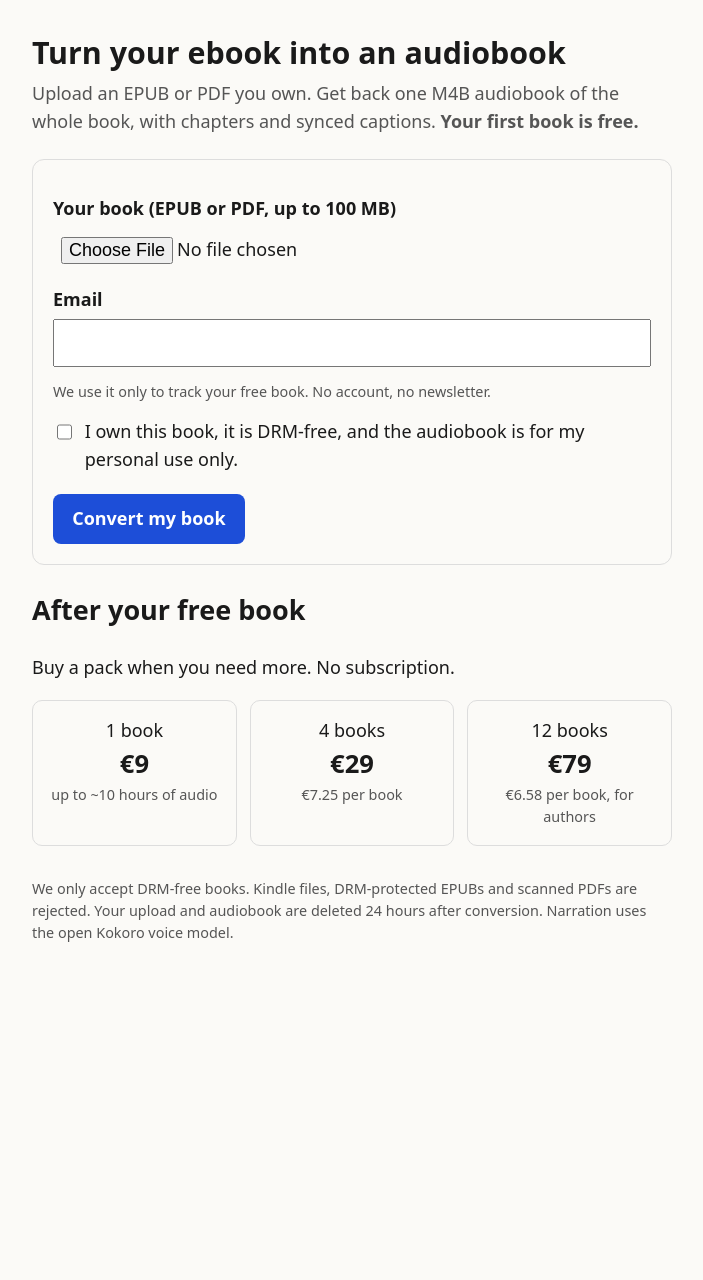
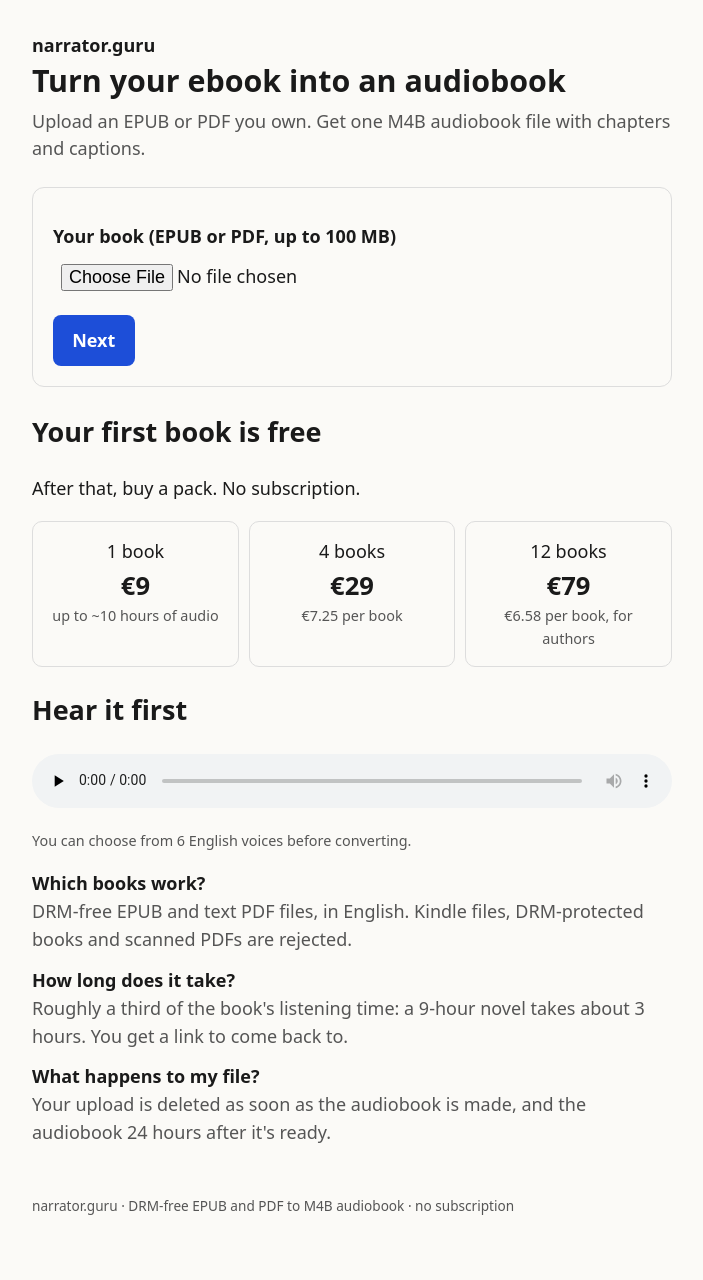
Before and after one commit to CarlosVitorino/ebook-to-audiobook-web-converter, a FastAPI app: page / in a window 1280 px wide. Shown: the whole page, without its empty margins (288-991 px from the left). Before the commit the page ends 942 px from the top, so only its background shows below. Run offline with FastAPI, Linux system fonts and the light colour scheme.

Commit message:
Phase A: upload, choose what to narrate (sections + voice), confirm
Co-Authored-By: Claude Opus 5.5 <noreply@anthropic.com>

```diff
--- a/app/main.py
+++ b/app/main.py
@@ -1,6 +1,11 @@
-"""The whole web app: one form, a status page, downloads, and the fake-door pack button."""
+"""The whole web app: upload, choose what to narrate, confirm, status page, downloads, fake-door packs.
+
+An upload becomes a job with status 'draft', owned by a cookie, until the user
+confirms it. Drafts nobody confirms are deleted after DRAFT_HOURS.
+"""
 import os
 import re
+import secrets
 import shutil
 import sqlite3
 import threading
@@ -11,15 +16,19 @@ from contextlib import contextmanager
 
 from fastapi import FastAPI, File, Form, Request, UploadFile
 from fastapi.responses import FileResponse, HTMLResponse, RedirectResponse
+from fastapi.staticfiles import StaticFiles
 from fastapi.templating import Jinja2Templates
 
+from . import sections as S
 from .extract import RejectedBook, book_title, check_extension, extract
-from .narrate import narrate
+from .narrate import VOICE, VOICE_IDS, VOICES, narrate
 
 DATA = os.environ.get("DATA_DIR", os.path.join(os.path.dirname(__file__), "..", "data"))
 KEEP_HOURS = float(os.environ.get("KEEP_HOURS", "24"))
+DRAFT_HOURS = float(os.environ.get("DRAFT_HOURS", "2"))
 MAX_MB = int(os.environ.get("MAX_UPLOAD_MB", "100"))
 MAX_CHARS = int(os.environ.get("MAX_CHARS", "1500000"))
+COOKIE = "nid"
 
 PACKS = [
     {"id": "one", "name": "1 book", "price": "€9", "note": "up to ~10 hours of audio"},
@@ -31,7 +40,12 @@ os.makedirs(os.path.join(DATA, "jobs"), exist_ok=True)
 DB = os.path.join(DATA, "app.db")
 
 app = FastAPI()
-templates = Jinja2Templates(directory=os.path.join(os.path.dirname(__file__), "templates"))
+HERE = os.path.dirname(__file__)
+app.mount("/static", StaticFiles(directory=os.path.join(HERE, "static")), name="static")
+templates = Jinja2Templates(directory=os.path.join(HERE, "templates"))
+templates.env.filters["duration"] = lambda s: (
+    f"{int(s // 3600)} h {int(s % 3600 // 60)} min" if s >= 3600 else f"{max(1, round(s / 60))} min"
+)
 
 
 @contextmanager
@@ -56,6 +70,10 @@ with db() as con:
         CREATE TABLE IF NOT EXISTS events (ts REAL, email TEXT, kind TEXT, detail TEXT);
         """
     )
+    have = {r["name"] for r in con.execute("PRAGMA table_info(jobs)")}
+    for col in ("owner TEXT", "voice TEXT"):
+        if col.split()[0] not in have:
+            con.execute(f"ALTER TABLE jobs ADD COLUMN {col}")
     # Jobs interrupted by a restart go back in the queue.
     con.execute("UPDATE jobs SET status='queued', progress=0 WHERE status='working'")
 
@@ -69,46 +87,48 @@ def norm_email(email: str) -> str:
     return email.strip().lower()
 
 
-# ---------- pages ----------
+def folder(job_id: str) -> str:
+    return os.path.join(DATA, "jobs", job_id)
+
+
+def page(request: Request, name: str, ctx: dict, status_code: int = 200, owner: str | None = None):
+    resp = templates.TemplateResponse(request, name, {"packs": PACKS, "max_mb": MAX_MB, "keep": KEEP_HOURS, **ctx}, status_code=status_code)
+    if owner:
+        resp.set_cookie(COOKIE, owner, max_age=30 * 86400, httponly=True, samesite="lax")
+    return resp
+
+
+def draft_for(request: Request, job_id: str):
+    """The draft, if it exists and belongs to whoever is asking."""
+    owner = request.cookies.get(COOKIE)
+    if not owner or not re.fullmatch(r"[0-9a-f]{12}", job_id):
+        return None
+    with db() as con:
+        return con.execute(
+            "SELECT * FROM jobs WHERE id=? AND owner=? AND status='draft'", (job_id, owner)
+        ).fetchone()
+
+
+def summary(sections: list[dict]) -> dict:
+    chars = S.included_chars(sections)
+    return {"chars": chars, "seconds": S.audio_seconds(chars), "credits": S.credits(chars)}
+
+
+# ---------- step 1: landing page and upload ----------
 
 
 @app.get("/", response_class=HTMLResponse)
 def home(request: Request):
-    return templates.TemplateResponse(request, "home.html", {"packs": PACKS, "max_mb": MAX_MB})
+    return page(request, "home.html", {"sample": VOICE})
 
 
-@app.post("/convert", response_class=HTMLResponse)
-async def convert(
-    request: Request,
-    book: UploadFile = File(...),
-    email: str = Form(...),
-    owns: bool = Form(False),
-):
-    email = norm_email(email)
+@app.post("/upload", response_class=HTMLResponse)
+async def upload(request: Request, book: UploadFile = File(...)):
+    owner = request.cookies.get(COOKIE) or secrets.token_hex(16)
 
     def again(msg):
-        log(email, "rejected", msg)
-        return templates.TemplateResponse(
-            request, "home.html", {"packs": PACKS, "max_mb": MAX_MB, "error": msg, "email": email},
-            status_code=400,
-        )
-
-    if not re.fullmatch(r"[^@\s]+@[^@\s]+\.[^@\s]+", email):
-        return again("Please enter a valid email address.")
-    if not owns:
-        return again("Please confirm you own this DRM-free book and it is for personal use.")
-
-    with db() as con:
-        used = con.execute(
-            "SELECT id FROM jobs WHERE email=? AND status NOT IN ('rejected','failed') LIMIT 1",
-            (email,),
-        ).fetchone()
-    if used:
-        log(email, "second_book_attempt", book.filename or "")
-        return templates.TemplateResponse(
-            request, "pricing.html", {"packs": PACKS, "email": email, "first_job": used["id"]},
-            status_code=402,
-        )
+        log("", "rejected", msg)
+        return page(request, "home.html", {"sample": VOICE, "error": msg}, 400, owner)
 
     try:
         ext = check_extension(book.filename or "")
@@ -116,7 +136,7 @@ async def convert(
         return again(str(e))
 
     job_id = uuid.uuid4().hex[:12]
-    jobdir = os.path.join(DATA, "jobs", job_id)
+    jobdir = folder(job_id)
     os.makedirs(jobdir)
     src = os.path.join(jobdir, "source" + ext)
     size = 0
@@ -136,24 +156,134 @@ async def convert(
     chars = sum(len(c.text) for c in chapters)
     if chars > MAX_CHARS:
         shutil.rmtree(jobdir)
-        return again(f"This book is too long for the preview ({chars:,} characters).")
+        return again(f"This book is too long for us right now ({chars:,} characters).")
 
+    S.save(jobdir, S.initial(chapters))
     title = book_title(src, ext, os.path.splitext(book.filename)[0])
     with db() as con:
         con.execute(
-            "INSERT INTO jobs (id,email,filename,format,title,chars,status,created) "
-            "VALUES (?,?,?,?,?,?,?,?)",
-            (job_id, email, book.filename, ext[1:], title, chars, "queued", time.time()),
+            "INSERT INTO jobs (id,filename,format,title,chars,status,created,owner,voice) "
+            "VALUES (?,?,?,?,?,?,?,?,?)",
+            (job_id, book.filename, ext[1:], title, chars, "draft", time.time(), owner, VOICE),
         )
-    log(email, "upload", f"{job_id} {ext[1:]} {chars} chars {len(chapters)} chapters")
+    log("", "upload", f"{job_id} {ext[1:]} {chars} chars {len(chapters)} sections")
+    resp = RedirectResponse(f"/drafts/{job_id}", status_code=303)
+    resp.set_cookie(COOKIE, owner, max_age=30 * 86400, httponly=True, samesite="lax")
+    return resp
+
+
+# ---------- step 2: choose what to narrate, and the voice ----------
+
+
+@app.get("/drafts/{job_id}", response_class=HTMLResponse)
+def choose(request: Request, job_id: str):
+    job = draft_for(request, job_id)
+    if not job:
+        return gone(request)
+    secs = S.load(folder(job_id))
+    return page(request, "choose.html", {
+        "job": job, "sections": secs, "voices": VOICES, **summary(secs),
+        "cps": S.CHARS_PER_SECOND, "per_credit": S.CHARS_PER_CREDIT,
+    })
+
+
+@app.post("/drafts/{job_id}", response_class=HTMLResponse)
+async def choose_save(request: Request, job_id: str):
+    job = draft_for(request, job_id)
+    if not job:
+        return gone(request)
+    form = await request.form()
+    secs = S.load(folder(job_id))
+    for i, s in enumerate(secs):
+        s["include"] = form.get(f"include_{i}") == "on"
+        # Textareas are only enabled (and so only posted) once the user opens them.
+        if f"text_{i}" in form:
+            s["text"] = S.clean_edit(form[f"text_{i}"])
+        if not s["text"]:
+            s["include"] = False
+    voice = form.get("voice") if form.get("voice") in VOICE_IDS else VOICE
+    S.save(folder(job_id), secs)
+    with db() as con:
+        con.execute("UPDATE jobs SET voice=? WHERE id=?", (voice, job_id))
+    if not S.chapters(secs):
+        return page(request, "choose.html", {
+            "job": job, "sections": secs, "voices": VOICES, **summary(secs),
+            "cps": S.CHARS_PER_SECOND, "per_credit": S.CHARS_PER_CREDIT,
+            "error": "Tick at least one section to narrate.",
+        }, 400)
+    return RedirectResponse(f"/drafts/{job_id}/confirm", status_code=303)
+
+
+# ---------- step 3: confirm (email + ownership; sign-in and payment come later) ----------
+
+
+@app.get("/drafts/{job_id}/confirm", response_class=HTMLResponse)
+def confirm(request: Request, job_id: str):
+    job = draft_for(request, job_id)
+    if not job:
+        return gone(request)
+    return confirm_page(request, job)
+
+
+def confirm_page(request, job, error=None, email="", status_code=200):
+    secs = S.load(folder(job["id"]))
+    voice = next(v for v in VOICES if v["id"] == (job["voice"] or VOICE))
+    return page(request, "confirm.html", {
+        "job": job, "voice": voice, "count": len(S.chapters(secs)), **summary(secs),
+        "error": error, "email": email,
+    }, status_code)
+
+
+@app.post("/drafts/{job_id}/confirm", response_class=HTMLResponse)
+def confirm_go(request: Request, job_id: str, email: str = Form(""), owns: bool = Form(False)):
+    job = draft_for(request, job_id)
+    if not job:
+        return gone(request)
+    email = norm_email(email)
+    if not re.fullmatch(r"[^@\s]+@[^@\s]+\.[^@\s]+", email):
+        return confirm_page(request, job, "Please enter a valid email address.", email, 400)
+    if not owns:
+        return confirm_page(request, job, "Please confirm you own this DRM-free book and it is for personal use.", email, 400)
+
+    with db() as con:
+        used = con.execute(
+            "SELECT id FROM jobs WHERE email=? AND status NOT IN ('draft','abandoned','rejected','failed') LIMIT 1",
+            (email,),
+        ).fetchone()
+    if used:
+        log(email, "second_book_attempt", job["filename"] or "")
+        return page(request, "pricing.html", {"email": email, "first_job": used["id"]}, 402)
+
+    secs = S.load(folder(job_id))
+    chars = S.included_chars(secs)
+    if S.credits(chars) > 1:
+        return confirm_page(
+            request, job,
+            f"Your free book covers up to about {S.audio_seconds(S.CHARS_PER_CREDIT) / 3600:.0f} hours of audio. "
+            "Go back and untick some sections.", email, 400,
+        )
+    with db() as con:
+        con.execute(
+            "UPDATE jobs SET email=?, chars=?, status='queued', created=? WHERE id=?",
+            (email, chars, time.time(), job_id),
+        )
+    skipped = sum(1 for s in secs if not s["include"])
+    log(email, "confirmed", f"{job_id} {chars} chars voice={job['voice']} skipped={skipped}/{len(secs)}")
     wake.set()
     return RedirectResponse(f"/jobs/{job_id}", status_code=303)
+
+
+def gone(request: Request):
+    return page(request, "gone.html", {"hours": DRAFT_HOURS}, 404)
+
+
+# ---------- status page and downloads ----------
 
 
 @app.get("/jobs/{job_id}", response_class=HTMLResponse)
 def job_page(request: Request, job_id: str):
     with db() as con:
-        job = con.execute("SELECT * FROM jobs WHERE id=?", (job_id,)).fetchone()
+        job = con.execute("SELECT * FROM jobs WHERE id=? AND status!='draft'", (job_id,)).fetchone()
         ahead = con.execute(
             "SELECT COUNT(*) FROM jobs WHERE status IN ('queued','working') AND created < ?",
             (job["created"] if job else 0,),
@@ -164,9 +294,7 @@ def job_page(request: Request, job_id: str):
     if job["status"] == "working" and job["progress"] > 0.02:
         elapsed = time.time() - job["started"]
         eta = elapsed / job["progress"] - elapsed
-    return templates.TemplateResponse(
-        request, "job.html", {"job": job, "eta": eta, "ahead": ahead, "packs": PACKS, "keep": KEEP_HOURS}
-    )
+    return page(request, "job.html", {"job": job, "eta": eta, "ahead": ahead})
 
 
 @app.get("/jobs/{job_id}/download/{kind}")
@@ -175,7 +303,7 @@ def download(job_id: str, kind: str):
         return HTMLResponse("Not found", status_code=404)
     with db() as con:
         job = con.execute("SELECT * FROM jobs WHERE id=? AND status='done'", (job_id,)).fetchone()
-    path = os.path.join(DATA, "jobs", job_id, f"book.{kind}")
+    path = os.path.join(folder(job_id), f"book.{kind}")
     if not job or not os.path.exists(path):
         return HTMLResponse("Not found or expired", status_code=404)
     log(job["email"], "download", f"{job_id} {kind}")
@@ -187,7 +315,7 @@ def download(job_id: str, kind: str):
 def buy(request: Request, pack: str = Form(...), email: str = Form("")):
     log(norm_email(email), "buy_click", pack)
     chosen = next((p for p in PACKS if p["id"] == pack), PACKS[0])
-    return templates.TemplateResponse(request, "thanks.html", {"pack": chosen})
+    return page(request, "thanks.html", {"pack": chosen})
 
 
 @app.get("/stats", response_class=HTMLResponse)
@@ -202,13 +330,14 @@ def stats(request: Request):
         clicks = con.execute(
             "SELECT detail, COUNT(*) n FROM events WHERE kind='buy_click' GROUP BY detail"
         ).fetchall()
+        voices = con.execute(
+            "SELECT voice, COUNT(*) n FROM jobs WHERE status NOT IN ('draft','abandoned') GROUP BY voice"
+        ).fetchall()
         speed = con.execute(
-            "SELECT SUM(audio_seconds) audio, SUM(finished-started) wall, COUNT(*) n "
+            "SELECT SUM(audio_seconds) audio, SUM(finished-started) wall, SUM(chars) chars, COUNT(*) n "
             "FROM jobs WHERE status IN ('done','expired') AND audio_seconds IS NOT NULL"
         ).fetchone()
-    return templates.TemplateResponse(
-        request, "stats.html", {"counts": counts, "clicks": clicks, "speed": speed}
-    )
+    return page(request, "stats.html", {"counts": counts, "clicks": clicks, "voices": voices, "speed": speed})
 
 
 # ---------- background worker ----------
@@ -217,7 +346,7 @@ wake = threading.Event()
 
 
 def run_job(job):
-    jobdir = os.path.join(DATA, "jobs", job["id"])
+    jobdir = folder(job["id"])
     ext = "." + job["format"]
     last = [0.0]
 
@@ -227,21 +356,28 @@ def run_job(job):
             with db() as con:
                 con.execute("UPDATE jobs SET progress=? WHERE id=?", (done / total, job["id"]))
 
-    chapters = extract(os.path.join(jobdir, "source" + ext), ext)
-    _, _, seconds = narrate(chapters, job["title"], jobdir, progress)
-    os.remove(os.path.join(jobdir, "source" + ext))
+    if os.path.exists(os.path.join(jobdir, "sections.json")):
+        chapters = S.chapters(S.load(jobdir))
+    else:  # queued before the section picker existed
+        chapters = extract(os.path.join(jobdir, "source" + ext), ext)
+    _, _, seconds = narrate(chapters, job["title"], jobdir, progress, job["voice"] or VOICE)
+    for name in ("source" + ext, "sections.json"):
+        if os.path.exists(os.path.join(jobdir, name)):
+            os.remove(os.path.join(jobdir, name))
     return seconds
 
 
 def cleanup():
-    cutoff = time.time() - KEEP_HOURS * 3600
+    now = time.time()
     with db() as con:
         old = con.execute(
-            "SELECT id FROM jobs WHERE status IN ('done','failed') AND finished < ?", (cutoff,)
+            "SELECT id, 'expired' AS next FROM jobs WHERE status IN ('done','failed') AND finished < ? "
+            "UNION ALL SELECT id, 'abandoned' FROM jobs WHERE status='draft' AND created < ?",
+            (now - KEEP_HOURS * 3600, now - DRAFT_HOURS * 3600),
         ).fetchall()
         for row in old:
-            shutil.rmtree(os.path.join(DATA, "jobs", row["id"]), ignore_errors=True)
-            con.execute("UPDATE jobs SET status='expired' WHERE id=?", (row["id"],))
+            shutil.rmtree(folder(row["id"]), ignore_errors=True)
+            con.execute("UPDATE jobs SET status=? WHERE id=?", (row["next"], row["id"]))
 
 
 def worker():
--- a/app/templates/base.html
+++ b/app/templates/base.html
@@ -3,7 +3,7 @@
 <head>
 <meta charset="utf-8">
 <meta name="viewport" content="width=device-width, initial-scale=1">
-<title>{% block title %}Ebook to Audiobook{% endblock %}</title>
+<title>{% block title %}narrator.guru: ebook to audiobook{% endblock %}</title>
 {% block head %}{% endblock %}
 <style>
   :root { --fg:#1a1a1a; --bg:#fbfaf7; --muted:#555; --accent:#1d4ed8; --line:#ddd; --bad:#b91c1c; }
@@ -20,15 +20,39 @@
   a.button { display:inline-block; background:var(--accent); color:#fff; border-radius:8px; padding:.7rem 1.2rem; font-weight:600; text-decoration:none; margin:.3rem .3rem 0 0; }
   .error { color:var(--bad); font-weight:600; }
   .small { font-size:.9rem; color:var(--muted); }
-  .packs { display:grid; grid-template-columns:repeat(auto-fit,minmax(10rem,1fr)); gap:.8rem; }
+  .packs { display:grid; grid-template-columns:repeat(auto-fit,minmax(7rem,1fr)); gap:.6rem; }
   .pack { border:1px solid var(--line); border-radius:10px; padding:1rem; text-align:center; }
   .pack .price { font-size:1.6rem; font-weight:700; }
   .pack button { width:100%; }
   progress { width:100%; height:1.2rem; }
+  .steps { font-size:.9rem; color:var(--muted); margin:0 0 1.2rem; }
+  .steps b { color:var(--fg); }
+  .brand { font-weight:700; color:var(--fg); text-decoration:none; }
+  .sections { list-style:none; padding:0; margin:1rem 0; border-top:1px solid var(--line); }
+  .sections li { border-bottom:1px solid var(--line); padding:.55rem 0; }
+  .sections .row { display:flex; gap:.6rem; align-items:baseline; }
+  .sections .row input { width:1.1rem; height:1.1rem; flex:none; position:relative; top:.15rem; }
+  .sections .name { flex:1; min-width:0; }
+  .sections .name .t { font-weight:600; }
+  .sections .off .name { color:var(--muted); }
+  .sections .off .name .t { font-weight:400; text-decoration:line-through; }
+  .sections .preview { display:block; font-size:.85rem; color:var(--muted); white-space:nowrap; overflow:hidden; text-overflow:ellipsis; }
+  .sections .words { font-size:.85rem; color:var(--muted); white-space:nowrap; }
+  .sections details { margin:.3rem 0 0 1.7rem; font-size:.9rem; }
+  .sections summary { cursor:pointer; color:var(--accent); }
+  textarea { width:100%; box-sizing:border-box; font:15px/1.5 system-ui, sans-serif; min-height:14rem; padding:.5rem; margin-top:.4rem; color:var(--fg); background:var(--bg); border:1px solid var(--line); }
+  .total { position:sticky; top:0; background:var(--bg); padding:.5rem 0; border-bottom:1px solid var(--line); font-weight:600; z-index:1; }
+  .voices { display:grid; grid-template-columns:repeat(auto-fit,minmax(16rem,1fr)); gap:.5rem; }
+  .voices label { display:flex; gap:.5rem; align-items:center; font-weight:400; margin:0; border:1px solid var(--line); border-radius:8px; padding:.4rem .6rem; }
+  .voices audio { height:2rem; width:9rem; margin-left:auto; }
+  .faq dt { font-weight:600; margin-top:.8rem; } .faq dd { margin:0; color:var(--muted); }
+  footer { margin-top:3rem; font-size:.85rem; color:var(--muted); }
   table { border-collapse:collapse; } td, th { padding:.3rem .8rem; border-bottom:1px solid var(--line); text-align:left; }
 </style>
 </head>
 <body>
+<a class="brand" href="/">narrator.guru</a>
 {% block body %}{% endblock %}
+<footer>narrator.guru · DRM-free EPUB and PDF to M4B audiobook · no subscription</footer>
 </body>
 </html>
--- /dev/null
+++ b/app/templates/gone.html
@@ -0,0 +1,6 @@
+{% extends "base.html" %}
+{% block body %}
+<h1>This upload isn't here any more</h1>
+<p class="lede">Uploads that aren't converted are deleted after {{ hours | int }} hours, and they can only be opened in the browser that uploaded them.</p>
+<p><a class="button" href="/">Upload a book</a></p>
+{% endblock %}
--- a/app/templates/home.html
+++ b/app/templates/home.html
@@ -1,30 +1,33 @@
 {% extends "base.html" %}
 {% block body %}
 <h1>Turn your ebook into an audiobook</h1>
-<p class="lede">Upload an EPUB or PDF you own. Get back one M4B audiobook of the whole book, with chapters and synced captions. <strong>Your first book is free.</strong></p>
+<p class="lede">Upload an EPUB or PDF you own. Get one M4B audiobook file with chapters and captions.</p>
 
-<form class="card" method="post" action="/convert" enctype="multipart/form-data">
+<form class="card" method="post" action="/upload" enctype="multipart/form-data">
   {% if error %}<p class="error" role="alert">{{ error }}</p>{% endif %}
   <label for="book">Your book (EPUB or PDF, up to {{ max_mb }} MB)</label>
   <input id="book" name="book" type="file" accept=".epub,.pdf,application/epub+zip,application/pdf" required>
-
-  <label for="email">Email</label>
-  <input id="email" name="email" type="email" value="{{ email or '' }}" autocomplete="email" required>
-  <p class="small">We use it only to track your free book. No account, no newsletter.</p>
-
-  <label class="check"><input type="checkbox" name="owns" value="true" required>
-    <span>I own this book, it is DRM-free, and the audiobook is for my personal use only.</span></label>
-
-  <button type="submit">Convert my book</button>
+  <button type="submit">Next</button>
 </form>
 
-<h2>After your free book</h2>
-<p>Buy a pack when you need more. No subscription.</p>
+<h2>Your first book is free</h2>
+<p>After that, buy a pack. No subscription.</p>
 <div class="packs">
 {% for p in packs %}
   <div class="pack"><div>{{ p.name }}</div><div class="price">{{ p.price }}</div><div class="small">{{ p.note }}</div></div>
 {% endfor %}
 </div>
 
-<p class="small" style="margin-top:2rem">We only accept DRM-free books. Kindle files, DRM-protected EPUBs and scanned PDFs are rejected. Your upload and audiobook are deleted 24 hours after conversion. Narration uses the open Kokoro voice model.</p>
+<h2>Hear it first</h2>
+<audio controls preload="none" src="/static/voices/{{ sample }}.m4a" style="width:100%"></audio>
+<p class="small">You can choose from 6 English voices before converting.</p>
+
+<dl class="faq">
+  <dt>Which books work?</dt>
+  <dd>DRM-free EPUB and text PDF files, in English. Kindle files, DRM-protected books and scanned PDFs are rejected.</dd>
+  <dt>How long does it take?</dt>
+  <dd>Roughly a third of the book's listening time: a 9-hour novel takes about 3 hours. You get a link to come back to.</dd>
+  <dt>What happens to my file?</dt>
+  <dd>Your upload is deleted as soon as the audiobook is made, and the audiobook {{ keep | int }} hours after it's ready.</dd>
+</dl>
 {% endblock %}
--- a/app/templates/stats.html
+++ b/app/templates/stats.html
@@ -3,14 +3,16 @@
 <h1>Stats</h1>
 <table>
 <tr><th>Event</th><th>Count</th><th>People</th></tr>
-{% for k in ['upload','rejected','done','failed','download','second_book_attempt','buy_click'] %}
+{% for k in ['upload','rejected','confirmed','done','failed','download','second_book_attempt','buy_click'] %}
 <tr><td>{{ k }}</td><td>{{ counts.get(k, (0,0))[0] }}</td><td>{{ counts.get(k, (0,0))[1] }}</td></tr>
 {% endfor %}
 </table>
 <h2>Buy clicks by pack</h2>
 <table>{% for c in clicks %}<tr><td>{{ c.detail }}</td><td>{{ c.n }}</td></tr>{% else %}<tr><td>none yet</td></tr>{% endfor %}</table>
+<h2>Voices</h2>
+<table>{% for v in voices %}<tr><td>{{ v.voice }}</td><td>{{ v.n }}</td></tr>{% else %}<tr><td>none yet</td></tr>{% endfor %}</table>
 <h2>Speed</h2>
 {% if speed.n %}
-<p>{{ speed.n }} books, {{ (speed.audio / 3600) | round(2) }} h of audio in {{ (speed.wall / 3600) | round(2) }} h of processing: {{ (speed.audio / speed.wall) | round(2) }}× realtime.</p>
+<p>{{ speed.n }} books, {{ (speed.audio / 3600) | round(2) }} h of audio in {{ (speed.wall / 3600) | round(2) }} h of processing: {{ (speed.audio / speed.wall) | round(2) }}× realtime. Narration rate: {{ (speed.chars / speed.audio) | round(1) }} characters per second of audio (the length estimate uses CHARS_PER_SECOND).</p>
 {% else %}<p>No finished books yet.</p>{% endif %}
 {% endblock %}
```
Also changed, not shown: app/sections.py (added, +94 -0 lines), app/templates/choose.html (added, +67 -0 lines), app/templates/confirm.html (added, +18 -0 lines), docs/v1-plan.md (+14 -4 lines), scripts/make_samples.py (+21 -3 lines), README.md.
